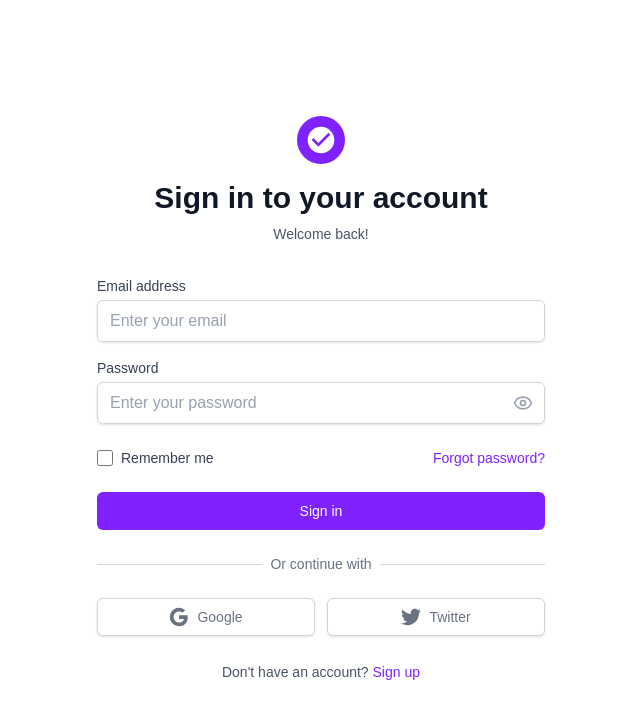
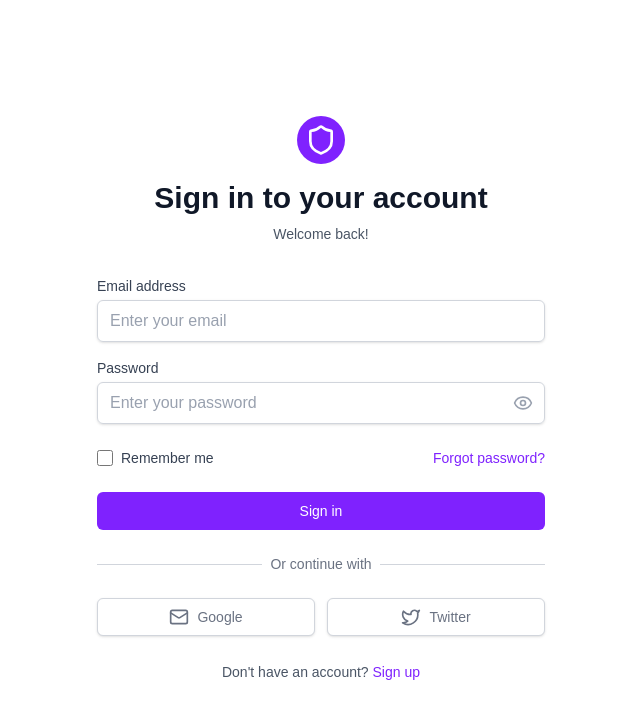
Before and after one commit to SivaPA08/feeds-central, a Next.js app in the folder ui/: page /login in a window 1280 px wide. Shown: the top 718 px of the page, without its empty margins (319-959 px from the left). Built offline with nearby package versions, Linux system fonts and the light colour scheme.

Commit message:
fixed the input field light text

```diff
--- a/ui/app/login/page.tsx
+++ b/ui/app/login/page.tsx
@@ -16,23 +16,18 @@ export default function LoginPage() {
 
 	const handleInputChange = (e: React.ChangeEvent<HTMLInputElement>) => {
 		const { name, value } = e.target;
-		setFormData(prev => ({
-			...prev,
-			[name]: value
-		}));
+		setFormData(prev => ({ ...prev, [name]: value }));
 	};
 
 	const handleSubmit = (e: React.FormEvent) => {
 		e.preventDefault();
-		// Handle form submission here
 		console.log('Form submitted:', formData);
 
 		if (!isLogin && formData.password !== formData.confirmPassword) {
 			alert('Passwords do not match!');
 			return;
 		}
-
-		// Add your authentication logic here
+		// Add auth logic here
 	};
 
 	const toggleMode = () => {
@@ -51,9 +46,7 @@ export default function LoginPage() {
 				{/* Header */}
 				<div className="text-center">
 					<div className="mx-auto h-12 w-12 bg-violet-600 rounded-full flex items-center justify-center mb-4">
-						<svg className="h-8 w-8 text-white" fill="currentColor" viewBox="0 0 24 24">
-							<path d="M12 2C6.48 2 2 6.48 2 12s4.48 10 10 10 10-4.48 10-10S17.52 2 12 2zm-2 15l-5-5 1.41-1.41L10 14.17l7.59-7.59L19 8l-9 9z" />
-						</svg>
+						<Shield className="h-8 w-8 text-white" />
 					</div>
 					<h2 className="text-3xl font-bold text-gray-900">
 						{isLogin ? 'Sign in to your account' : 'Create your account'}
@@ -79,7 +72,7 @@ export default function LoginPage() {
 									required={!isLogin}
 									value={formData.username}
 									onChange={handleInputChange}
-									className="mt-1 block w-full px-3 py-2 border border-gray-300 rounded-md shadow-sm placeholder-gray-400 focus:outline-none focus:ring-violet-500 focus:border-violet-500 transition-colors"
+									className="mt-1 block w-full px-3 py-2 border border-gray-300 rounded-md shadow-sm placeholder-gray-400 text-gray-900 focus:outline-none focus:ring-violet-500 focus:border-violet-500 transition-colors"
 									placeholder="Choose a username"
 								/>
 							</div>
@@ -98,7 +91,7 @@ export default function LoginPage() {
 								required
 								value={formData.email}
 								onChange={handleInputChange}
-								className="mt-1 block w-full px-3 py-2 border border-gray-300 rounded-md shadow-sm placeholder-gray-400 focus:outline-none focus:ring-violet-500 focus:border-violet-500 transition-colors"
+								className="mt-1 block w-full px-3 py-2 border border-gray-300 rounded-md shadow-sm placeholder-gray-400 text-gray-900 focus:outline-none focus:ring-violet-500 focus:border-violet-500 transition-colors"
 								placeholder="Enter your email"
 							/>
 						</div>
@@ -117,11 +110,12 @@ export default function LoginPage() {
 									required
 									value={formData.password}
 									onChange={handleInputChange}
-									className="block w-full px-3 py-2 pr-10 border border-gray-300 rounded-md shadow-sm placeholder-gray-400 focus:outline-none focus:ring-violet-500 focus:border-violet-500 transition-colors"
+									className="block w-full px-3 py-2 pr-10 border border-gray-300 rounded-md shadow-sm text-gray-900 placeholder-gray-400 focus:outline-none focus:ring-violet-500 focus:border-violet-500 transition-colors"
 									placeholder="Enter your password"
 								/>
 								<button
 									type="button"
+									aria-label={showPassword ? 'Hide password' : 'Show password'}
 									className="absolute inset-y-0 right-0 pr-3 flex items-center"
 									onClick={() => setShowPassword(!showPassword)}
 								>
@@ -149,11 +143,12 @@ export default function LoginPage() {
 										required={!isLogin}
 										value={formData.confirmPassword}
 										onChange={handleInputChange}
-										className="block w-full px-3 py-2 pr-10 border border-gray-300 rounded-md shadow-sm placeholder-gray-400 focus:outline-none focus:ring-violet-500 focus:border-violet-500 transition-colors"
+										className="block w-full px-3 py-2 pr-10 border border-gray-300 rounded-md shadow-sm placeholder-gray-400 text-gray-900 focus:outline-none focus:ring-violet-500 focus:border-violet-500 transition-colors"
 										placeholder="Confirm your password"
 									/>
 									<button
 										type="button"
+										aria-label={showConfirmPassword ? 'Hide confirm password' : 'Show confirm password'}
 										className="absolute inset-y-0 right-0 pr-3 flex items-center"
 										onClick={() => setShowConfirmPassword(!showConfirmPassword)}
 									>
@@ -182,10 +177,7 @@ export default function LoginPage() {
 									Remember me
 								</label>
 							</div>
-							<button
-								type="button"
-								className="text-sm text-violet-600 hover:text-violet-500 font-medium"
-							>
+							<button type="button" className="text-sm text-violet-600 hover:text-violet-500 font-medium">
 								Forgot password?
 							</button>
 						</div>
@@ -217,12 +209,7 @@ export default function LoginPage() {
 								type="button"
 								className="w-full inline-flex justify-center py-2 px-4 border border-gray-300 rounded-md shadow-sm bg-white text-sm font-medium text-gray-500 hover:bg-gray-50 transition-colors"
 							>
-								<svg className="h-5 w-5" viewBox="0 0 24 24">
-									<path fill="currentColor" d="M22.56 12.25c0-.78-.07-1.53-.2-2.25H12v4.26h5.92c-.26 1.37-1.04 2.53-2.21 3.31v2.77h3.57c2.08-1.92 3.28-4.74 3.28-8.09z" />
-									<path fill="currentColor" d="M12 23c2.97 0 5.46-.98 7.28-2.66l-3.57-2.77c-.98.66-2.23 1.06-3.71 1.06-2.86 0-5.29-1.93-6.16-4.53H2.18v2.84C3.99 20.53 7.7 23 12 23z" />
-									<path fill="currentColor" d="M5.84 14.09c-.22-.66-.35-1.36-.35-2.09s.13-1.43.35-2.09V7.07H2.18C1.43 8.55 1 10.22 1 12s.43 3.45 1.18 4.93l2.85-2.22.81-.62z" />
-									<path fill="currentColor" d="M12 5.38c1.62 0 3.06.56 4.21 1.64l3.15-3.15C17.45 2.09 14.97 1 12 1 7.7 1 3.99 3.47 2.18 7.07l3.66 2.84c.87-2.6 3.3-4.53 6.16-4.53z" />
-								</svg>
+								<Mail className="h-5 w-5" />
 								<span className="ml-2">Google</span>
 							</button>
 
@@ -230,9 +217,7 @@ export default function LoginPage() {
 								type="button"
 								className="w-full inline-flex justify-center py-2 px-4 border border-gray-300 rounded-md shadow-sm bg-white text-sm font-medium text-gray-500 hover:bg-gray-50 transition-colors"
 							>
-								<svg className="h-5 w-5" fill="currentColor" viewBox="0 0 24 24">
-									<path d="M24 4.557c-.883.392-1.832.656-2.828.775 1.017-.609 1.798-1.574 2.165-2.724-.951.564-2.005.974-3.127 1.195-.897-.957-2.178-1.555-3.594-1.555-3.179 0-5.515 2.966-4.797 6.045-4.091-.205-7.719-2.165-10.148-5.144-1.29 2.213-.669 5.108 1.523 6.574-.806-.026-1.566-.247-2.229-.616-.054 2.281 1.581 4.415 3.949 4.89-.693.188-1.452.232-2.224.084.626 1.956 2.444 3.379 4.6 3.419-2.07 1.623-4.678 2.348-7.29 2.04 2.179 1.397 4.768 2.212 7.548 2.212 9.142 0 14.307-7.721 13.995-14.646.962-.695 1.797-1.562 2.457-2.549z" />
-								</svg>
+								<Twitter className="h-5 w-5" />
 								<span className="ml-2">Twitter</span>
 							</button>
 						</div>
@@ -241,7 +226,7 @@ export default function LoginPage() {
 					{/* Toggle between login and signup */}
 					<div className="text-center">
 						<span className="text-sm text-gray-600">
-							{isLogin ? "Don't have an account? " : "Already have an account? "}
+							{isLogin ? "Don't have an account? " : 'Already have an account? '}
 						</span>
 						<button
 							type="button"
```
